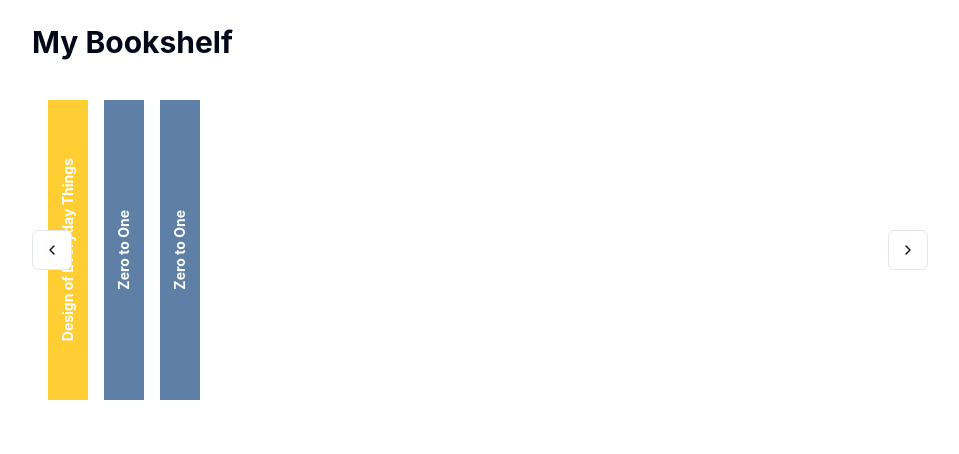
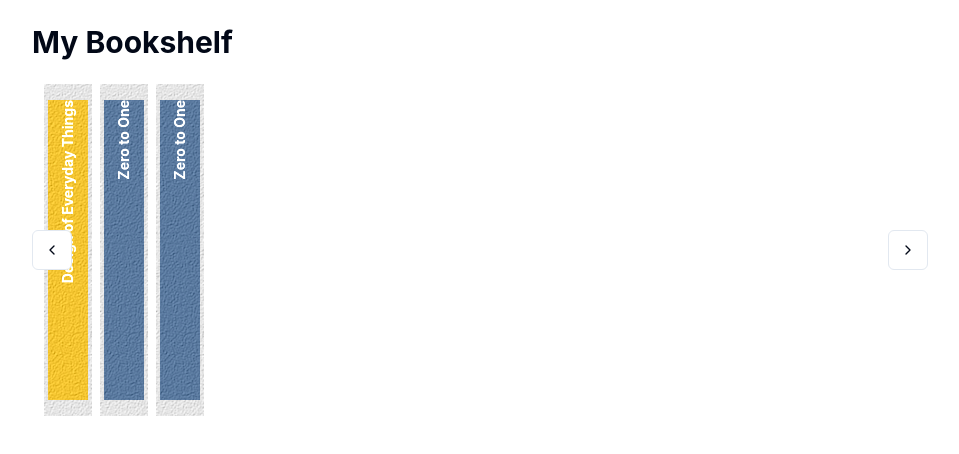
Before and after one commit to dtsloane/sloane-web, a Next.js app: page /reading in a window 1280 px wide. Shown: the top 454 px of the page, without its empty margins (160-1119 px from the left). Built offline with nearby package versions, Linux system fonts and the light colour scheme.

Commit message:
even more progress to my books

```diff
--- a/src/components/ui/bookshelf.tsx
+++ b/src/components/ui/bookshelf.tsx
@@ -1,4 +1,5 @@
 import React, { useState, useRef } from 'react';
+import { useRouter } from 'next/router';
 import { ScrollArea, ScrollBar } from "@/components/ui/scroll-area";
 import { Button } from "@/components/ui/button";
 import { ChevronLeft, ChevronRight } from "lucide-react";
@@ -9,6 +10,7 @@
   coverImage: string;
   spineColor: string;
   textColor: string;
+  slug: string;
 }
 
 interface BookshelfProps {
@@ -16,18 +18,35 @@
 }
 
 const Bookshelf: React.FC<BookshelfProps> = ({ books }) => {
-  const [activeBook, setActiveBook] = useState<number | null>(null);
+  const [bookIndex, setBookIndex] = useState<number | null>(null);
+  const [isScrolling, setIsScrolling] = useState(false);
   const scrollRef = useRef<HTMLDivElement>(null);
+  const router = useRouter();
 
   const scrollTo = (direction: 'left' | 'right') => {
     if (scrollRef.current) {
+      setIsScrolling(true);
       const scrollAmount = direction === 'left' ? -200 : 200;
       scrollRef.current.scrollBy({ left: scrollAmount, behavior: 'smooth' });
+      setTimeout(() => setIsScrolling(false), 200); // Adjust delay as needed
     }
   };
 
+  const bookWidth = 240;
+  const spineWidth = 40;
+  const bookHeight = 300;
+
   return (
     <div className="relative w-full">
+      <svg style={{ position: 'absolute', width: 0, height: 0 }}>
+        <filter id="paper-texture">
+          <feTurbulence type="fractalNoise" baseFrequency="0.9" numOctaves="8" result="noise" />
+          <feDiffuseLighting in="noise" lightingColor="white" surfaceScale="1" result="diffLight">
+            <feDistantLight azimuth="45" elevation="35" />
+          </feDiffuseLighting>
+        </filter>
+      </svg>
+
       <Button
         variant="outline"
         size="icon"
@@ -40,42 +59,72 @@
       <ScrollArea className="w-full">
         <div ref={scrollRef} className="flex space-x-4 p-4">
           {books.map((book, index) => (
-            <div
-              key={index}
-              onClick={() => setActiveBook(activeBook === index ? null : index)}
-              className={`relative transition-all duration-500 cursor-pointer`}
+            <button
+              key={book.title}
+              onClick={() => {
+                if (index === bookIndex) {
+                  setBookIndex(null);
+                } else {
+                  setBookIndex(index);
+                }
+              }}
               style={{
-                width: activeBook === index ? '200px' : '40px',
-                height: '300px',
+                display: "flex",
+                flexDirection: "row",
+                alignItems: "center",
+                justifyContent: "flex-start",
+                outline: "none",
+                flexShrink: 0,
+                transform: `translateX(-${bookIndex !== null ? spineWidth * bookIndex : 0}px)`,
+                width: bookIndex === index ? bookWidth : spineWidth,
+                perspective: "1000px",
+                WebkitPerspective: "1000px",
+                gap: "0px",
+                transition: isScrolling ? `transform 100ms linear` : `all 500ms ease`,
+                willChange: "auto",
               }}
             >
-              {/* Book Spine */}
               <div
-                className="absolute inset-0 flex items-center justify-center transition-all duration-500"
+                className="flex items-start justify-center"
                 style={{
+                  width: spineWidth,
+                  height: bookHeight,
+                  flexShrink: 0,
+                  transformOrigin: "right",
                   backgroundColor: book.spineColor,
                   color: book.textColor,
-                  transform: activeBook === index ? 'rotateY(-90deg)' : 'rotateY(0)',
-                  opacity: activeBook === index ? 0 : 1,
-                  width: '40px',
-                  height: '100%',
+                  transform: `translate3d(0px, 0px, 0px) scale3d(1, 1, 1) rotateX(0deg) rotateY(${bookIndex === index ? "-60deg" : "0deg"}) rotateZ(0deg) skew(0deg, 0deg)`,
+                  transition: "all 500ms ease",
+                  willChange: "auto",
+                  filter: "brightness(0.8) contrast(2)",
+                  transformStyle: "preserve-3d",
                 }}
               >
+                <div className="absolute inset-0" style={{ filter: 'url(#paper-texture)', opacity: 0.4 }} />
                 <p className="text-sm font-bold whitespace-nowrap" style={{ writingMode: 'vertical-rl', transform: 'rotate(180deg)' }}>
                   {book.title}
                 </p>
               </div>
 
-              {/* Book Cover */}
               <div
-                className="absolute inset-0 transition-all duration-500"
+                className="absolute inset-0 transition-all duration-500 overflow-hidden"
                 style={{
-                  transform: activeBook === index ? 'rotateY(0)' : 'rotateY(90deg)',
-                  opacity: activeBook === index ? 1 : 0,
+                  transform: bookIndex === index ? 'rotateY(0deg) translateX(40px)' : 'rotateY(90deg) translateX(40px)',
+                  opacity: bookIndex === index ? 1 : 0,
                   width: '200px',
                   height: '100%',
+                  transformOrigin: 'left center',
+                  zIndex: bookIndex === index ? 2 : 0,
                 }}
               >
+                <div className="absolute inset-0 overflow-hidden" style={{ filter: 'url(#paper-texture)', opacity: 0.4 }} />
+                <div
+                  className="absolute inset-0"
+                  style={{
+                    background: 'linear-gradient(to right, rgba(255,255,255,0.5) 0%, rgba(255,255,255,0) 5%)',
+                    zIndex: 1
+                  }}
+                />
                 <Image
                   src={book.coverImage}
                   alt={book.title}
@@ -83,7 +132,7 @@
                   objectFit="cover"
                 />
               </div>
-            </div>
+            </button>
           ))}
         </div>
         <ScrollBar orientation="horizontal" />
```
